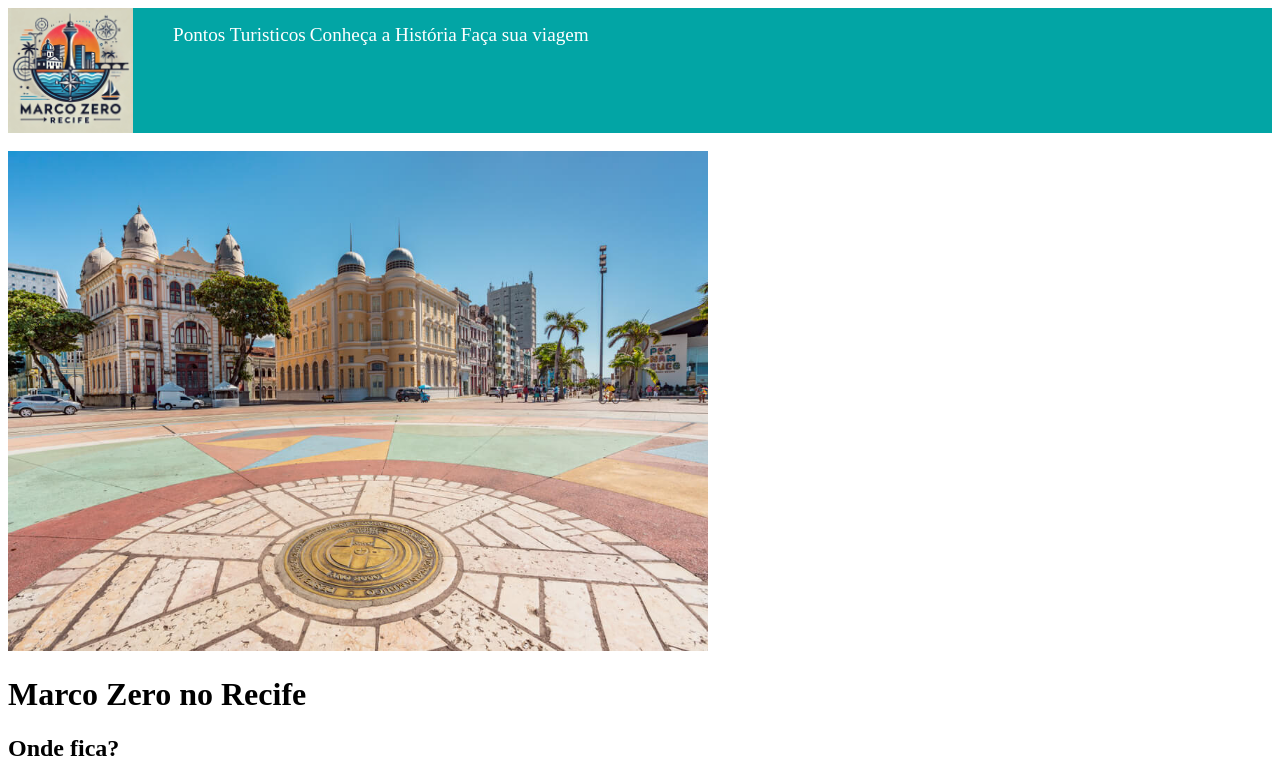
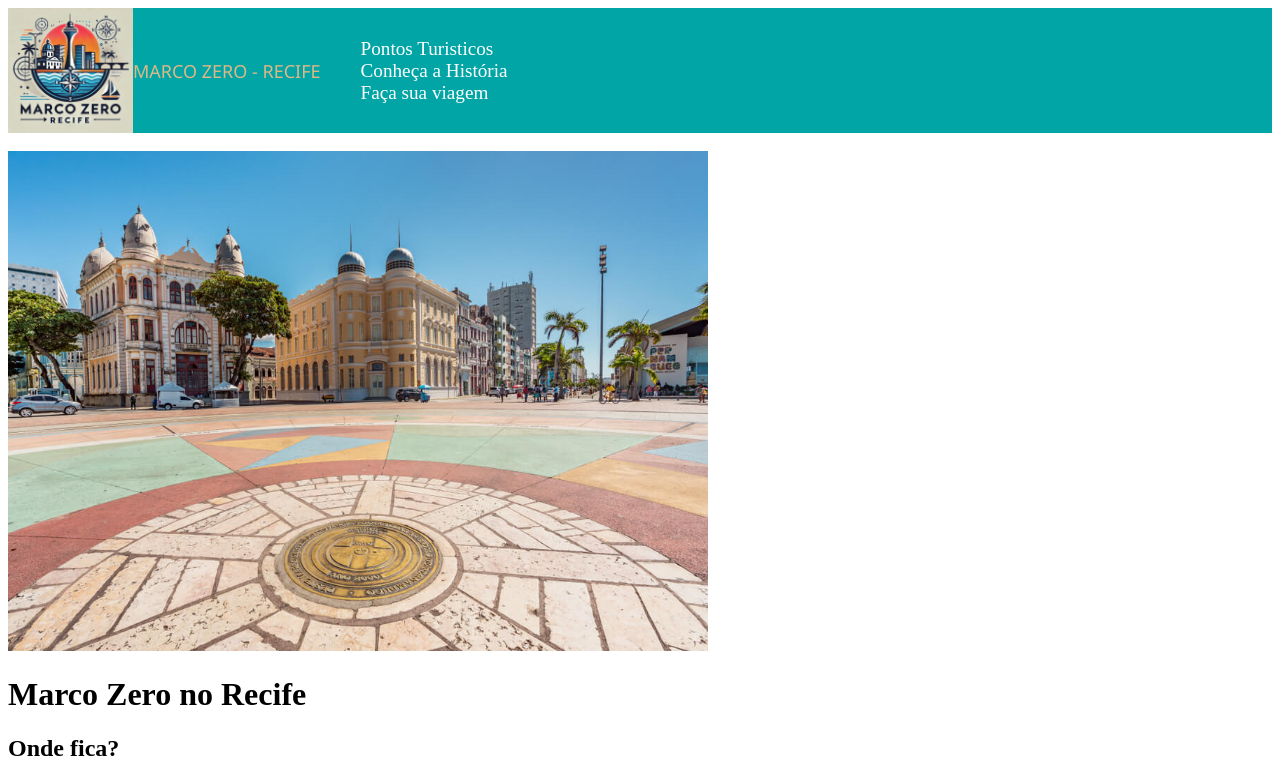
Before and after one commit to uwilliamalves/ProjetoMarcoZero, a plain HTML site: page index.html in a window 1280 px wide. Shown: the top 779 px of the page. Drawn offline with Linux system fonts and the light colour scheme.

Commit message:
flexbox adicionado

```diff
--- a/EUROTOUR.CSS
+++ b/EUROTOUR.CSS
@@ -1,4 +1,18 @@
 /* FACA VIAGEM */
+
+/* HEADER */
+
+header{
+
+    display: flex;
+    align-items: center;
+    background-color: rgb(138, 210, 219);
+}
+
+#logoeurotour{
+    width: 250px;
+    height: 100px;
+}
 
 #aviaofoto{
     width: 260px;
--- a/MARCOZERO.css
+++ b/MARCOZERO.css
@@ -1,52 +1,51 @@
 /* HOME DA MARCO ZERO */
 
-
 /* HEADER */
-header{
+header {
   display: flex;
   background-color: rgb(2, 165, 165);
-
+  align-items: center;
 }
 
-#logo{
+#logo {
   width: 125px;
   height: 125px;
-    margin-top: auto;
+  margin-top:0%;
 }
 
-.listalink{
+#NOMEDOSITE {
+  font-size: large;
+  color: burlywood;
+  font-family:'Segoe UI', Tahoma, Geneva, Verdana, sans-serif
+}
+
+.listalink {
   text-decoration: none;
   color: rgb(255, 255, 255);
-    font-size:larger;
+  font-size: larger;
 }
 
-#img1{
+#img1 {
   width: 700px;
   height: 500px;
 }
 
-
-
-
-
 /* MAIN */
 
 /* Escultura do Francisco Brennand */
-#esculturas{
+#esculturas {
   width: 500px;
   height: 300px;
 }
 
 /* aqui é os pontos turisticos ajustados */
-.imagem-ajustada{
+.imagem-ajustada {
   width: 300px;
   height: 300px;
-
 }
 
-.pontos-turisticos{
+.pontos-turisticos {
   display: flex;
 }
 
-
 /* FOOTER */
--- a/index.html
+++ b/index.html
@@ -9,10 +9,11 @@
   <body>
     <header>
       <img src="img\logo.webp" alt="logo" id="logo" />
+      <div id="NOMEDOSITE">MARCO ZERO - RECIFE</div>
       <nav>
         <ul>
-          <a href="turisticos.html" class="listalink">Pontos Turisticos</a>
-          <a href="historia.html" class="listalink">Conheça a História</a>
+          <a href="turisticos.html" class="listalink">Pontos Turisticos</a> <br>
+          <a href="historia.html" class="listalink">Conheça a História</a> <br>
           <a href="EUROTOUR.html" class="listalink">Faça sua viagem</a>
         </ul>
       </nav>
```
Also changed, not shown: EUROTOUR.html (+1 -3 lines). Lines whose indentation alone changed are shown as unchanged.
